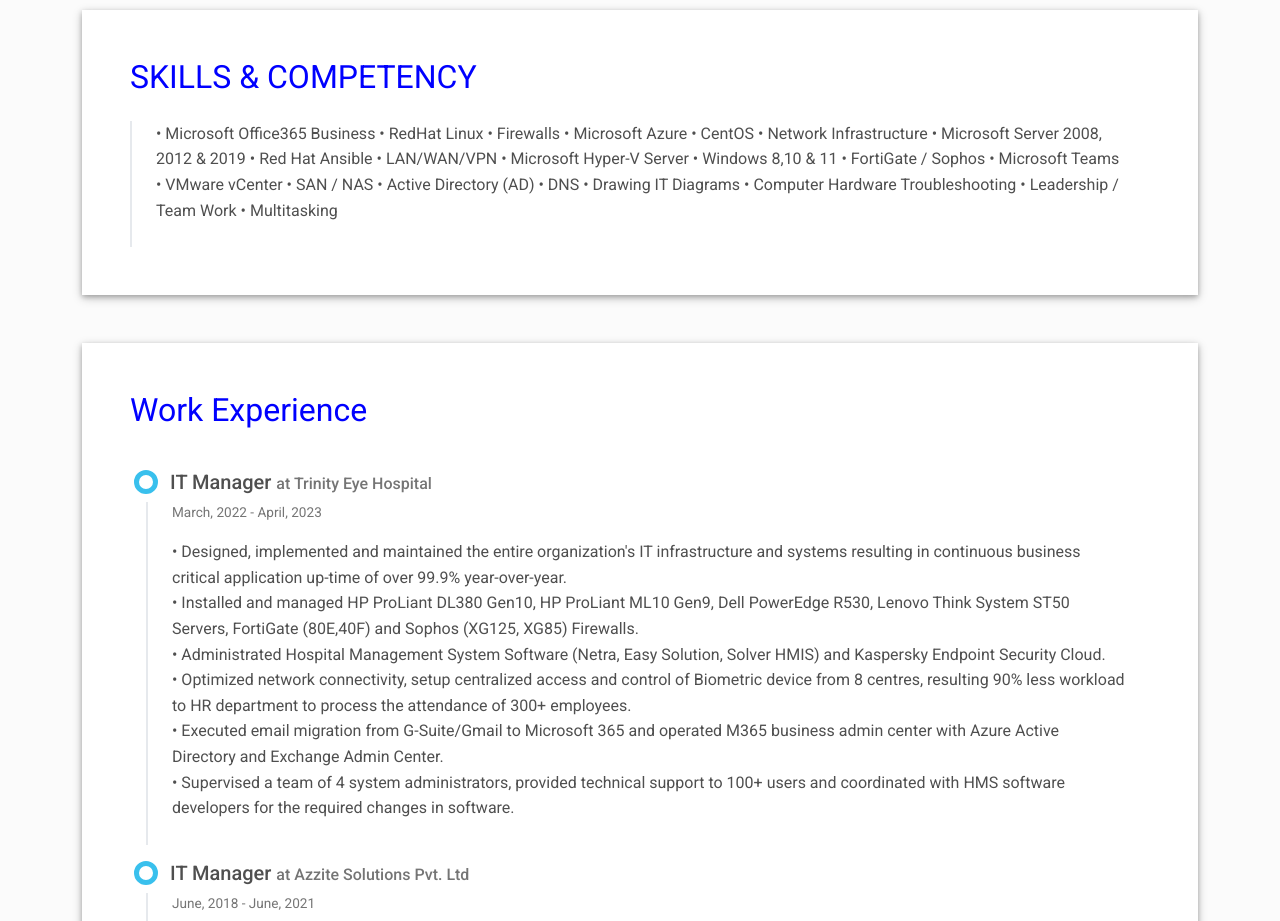
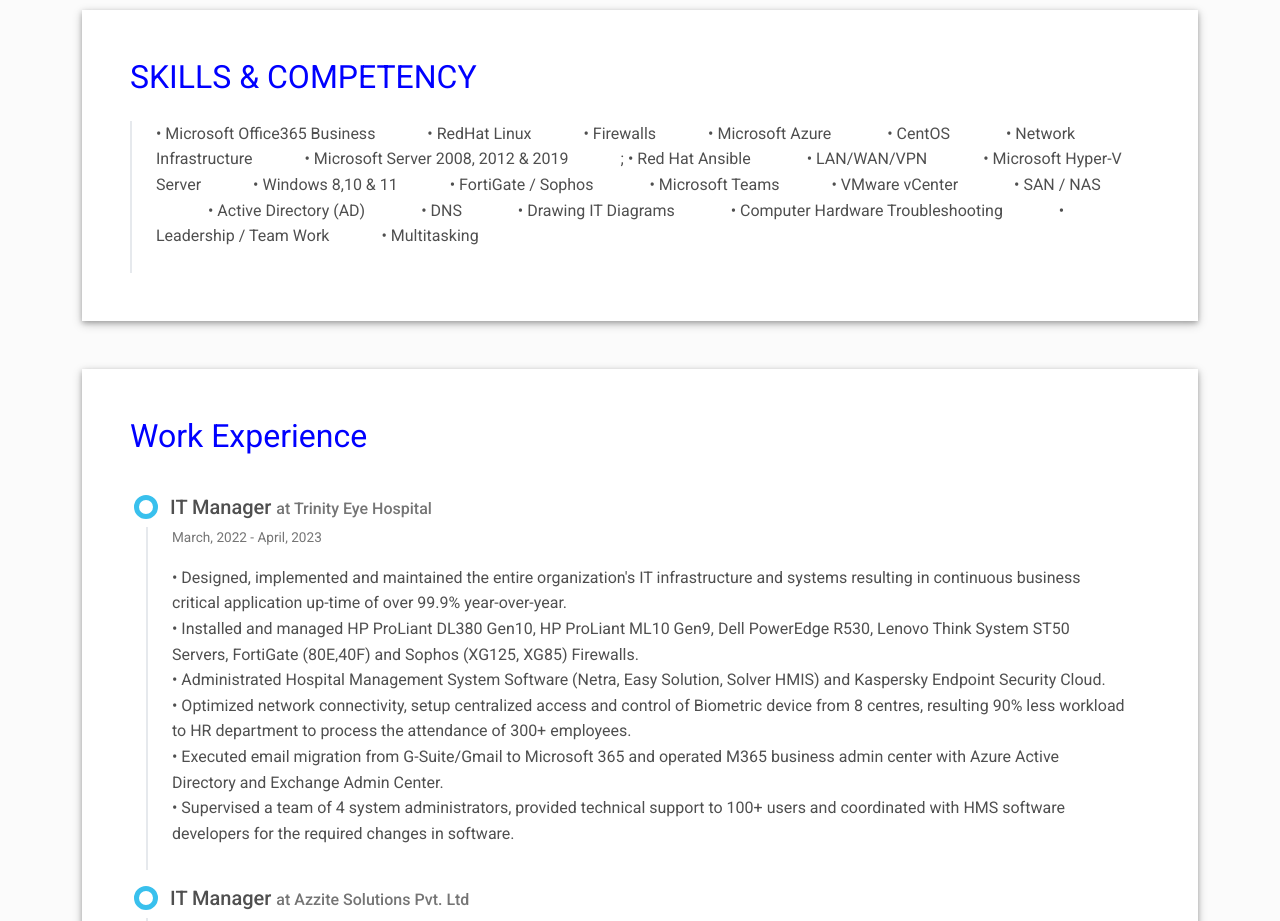
Before and after one commit to Jinselias/jinselias.github.io, a plain HTML site: page index.html in a window 1280 px wide. Shown: the part 1000-1921 px from the top of the page. Drawn offline with Linux system fonts and the light colour scheme.

Commit message:
Update index.html

```diff
--- a/index.html
+++ b/index.html
@@ -130,13 +130,7 @@
 </div>
           <div class="timeline-body px-4 pb-4">
 
-• Microsoft Office365 Business 		 • RedHat Linux 		     • Firewalls
-• Microsoft Azure			 • CentOS			     • Network Infrastructure
-• Microsoft Server 2008, 2012 & 2019	 • Red Hat Ansible		     • LAN/WAN/VPN
-• Microsoft Hyper-V Server   		 • Windows 8,10 & 11		     • FortiGate / Sophos
-• Microsoft Teams			 • VMware vCenter		     • SAN / NAS
-• Active Directory (AD) 		 • DNS				     • Drawing IT Diagrams
-• Computer Hardware Troubleshooting	 • Leadership / Team Work 	     • Multitasking
+• Microsoft Office365 Business &emsp;&emsp;&emsp;• RedHat Linux &emsp;&emsp;&emsp;• Firewalls &emsp;&emsp;&emsp;• Microsoft Azure &emsp;&emsp;&emsp; • CentOS &emsp;&emsp;&emsp; • Network Infrastructure &emsp;&emsp;&emsp;• Microsoft Server 2008, 2012 & 2019 &emsp;&emsp;&emsp;; • Red Hat Ansible &emsp;&emsp;&emsp; • LAN/WAN/VPN &emsp;&emsp;&emsp; • Microsoft Hyper-V Server &emsp;&emsp;&emsp;• Windows 8,10 & 11 &emsp;&emsp;&emsp;• FortiGate / Sophos &emsp;&emsp;&emsp; • Microsoft Teams &emsp;&emsp;&emsp;• VMware vCenter &emsp;&emsp;&emsp; • SAN / NAS &emsp;&emsp;&emsp; • Active Directory (AD) &emsp;&emsp;&emsp; • DNS &emsp;&emsp;&emsp; • Drawing IT Diagrams &emsp;&emsp;&emsp; • Computer Hardware Troubleshooting &emsp;&emsp;&emsp; • Leadership / Team Work &emsp;&emsp;&emsp;• Multitasking
 
             <div>
 </div>
```
